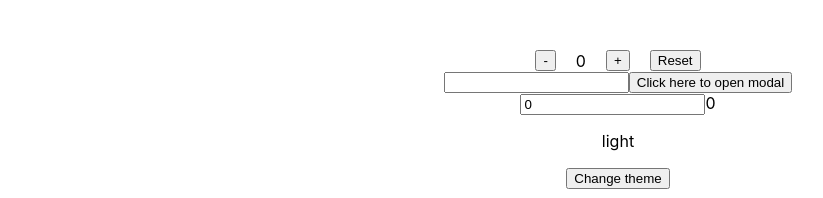
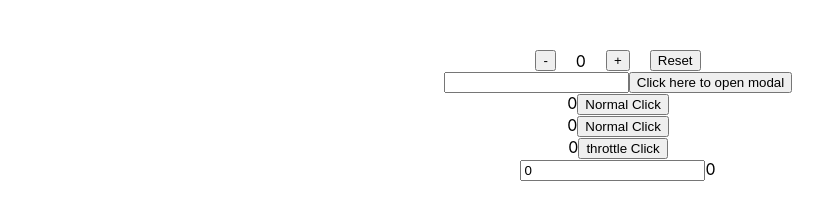
Before and after one commit to vinay-chindam/tasks, a React (Create React App) app: page / in a window 1280 px wide. Shown: the top 198 px of the page, without its empty margins (22-845 px from the left). Built offline with nearby package versions, Linux system fonts and the light colour scheme; no server answers.

Commit message:
debounce and throttel

```diff
--- a/src/App.js
+++ b/src/App.js
@@ -13,6 +13,7 @@ import ParentComponent2 from './Components/ParentComponent2';
 import Dropdown from './Components/Dropdown';
 import NestedDropdown from './Components/NestedDropdown';
 import Pagination from './Components/Pagination';
+import GunTask from './GunTask';
 
 function App() {
   const [openModal,setOpenModal]=useState(false)
@@ -28,6 +29,8 @@ function App() {
         openModal && <LoginModal setOpenModal={setOpenModal}/>
       }
 
+      <GunTask/>
+
       <UseMemoComponent/>
       <UseCallbackComponent/>
       <SearchComponent/>
@@ -40,6 +43,9 @@ function App() {
 
 
 
+
+
+
     </div>
   );
 }
--- /dev/null
+++ b/src/GunTask.js
@@ -0,0 +1,65 @@
+import React, { useEffect, useRef, useState } from 'react'
+
+function GunTask() {
+  const [count1, setCount1] = useState(0)
+
+
+  const [countClicked,setCountClicked]=useState(0)
+    const [debounceCount,setDebounceClick]=useState(0)
+
+    const [throttleCount,setThrottleCount]=useState(0)
+    const lastTime=useRef(0)
+
+
+  function NormalGun() {
+    setCount1((prev) => prev + 1)
+  }
+  function handlecountClicked(){
+    setCountClicked((prev)=>prev+1)
+  }
+
+  useEffect(()=>{
+    const t1=setTimeout(()=>{
+        setDebounceClick(countClicked)
+    },1000)
+    return ()=> clearTimeout(t1)
+
+  },[countClicked])
+
+  function  handlethrottleClicked(){
+    const t2=Date.now()
+    if(t2-lastTime.current>1000){
+        setThrottleCount((prev)=>prev+1)
+        lastTime.current=Date.now()
+    }
+  }
+
+
+  return (
+    <div>
+
+      <div>
+        <span>{count1}</span>
+        <button onClick={NormalGun}>Normal Click</button>
+      </div>
+
+      <div>
+
+        <span>{debounceCount}</span>
+        <button onClick={handlecountClicked}>Normal Click</button>
+
+      </div>
+
+      <div>
+
+        <span>{throttleCount}</span>
+        <button onClick={handlethrottleClicked}>throttle Click</button>
+
+      </div>
+
+
+    </div>
+  )
+}
+
+export default GunTask
```
